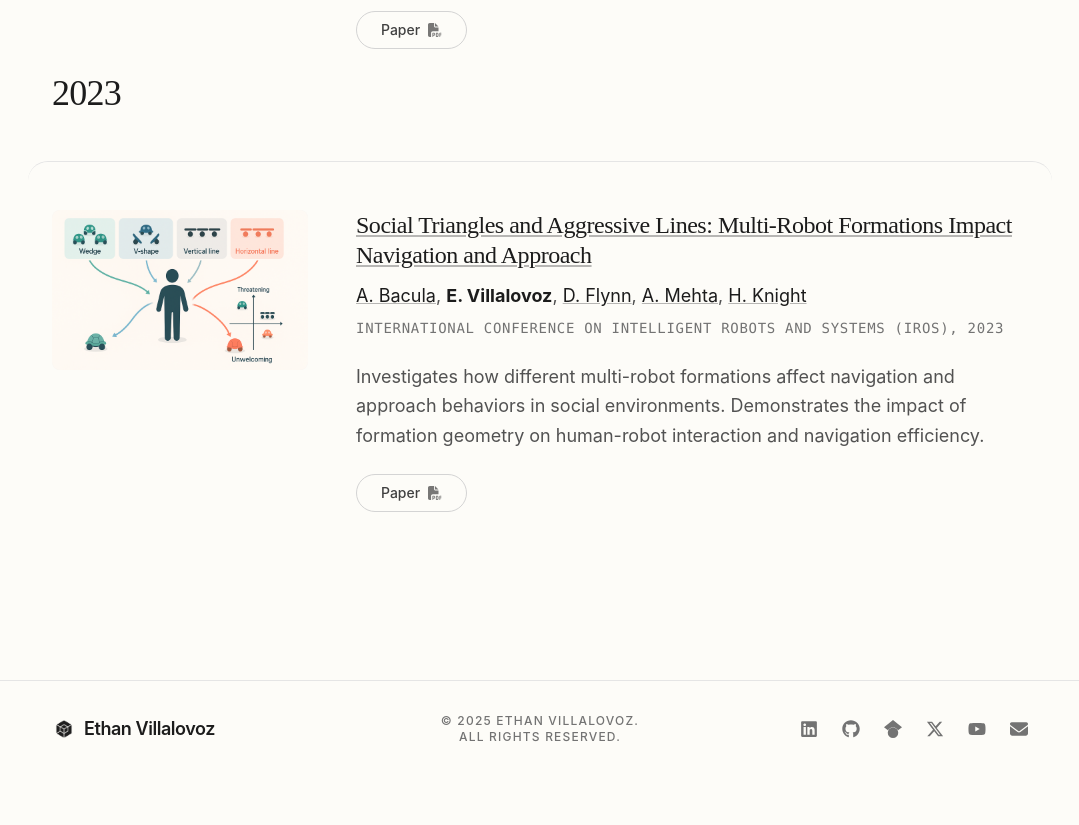
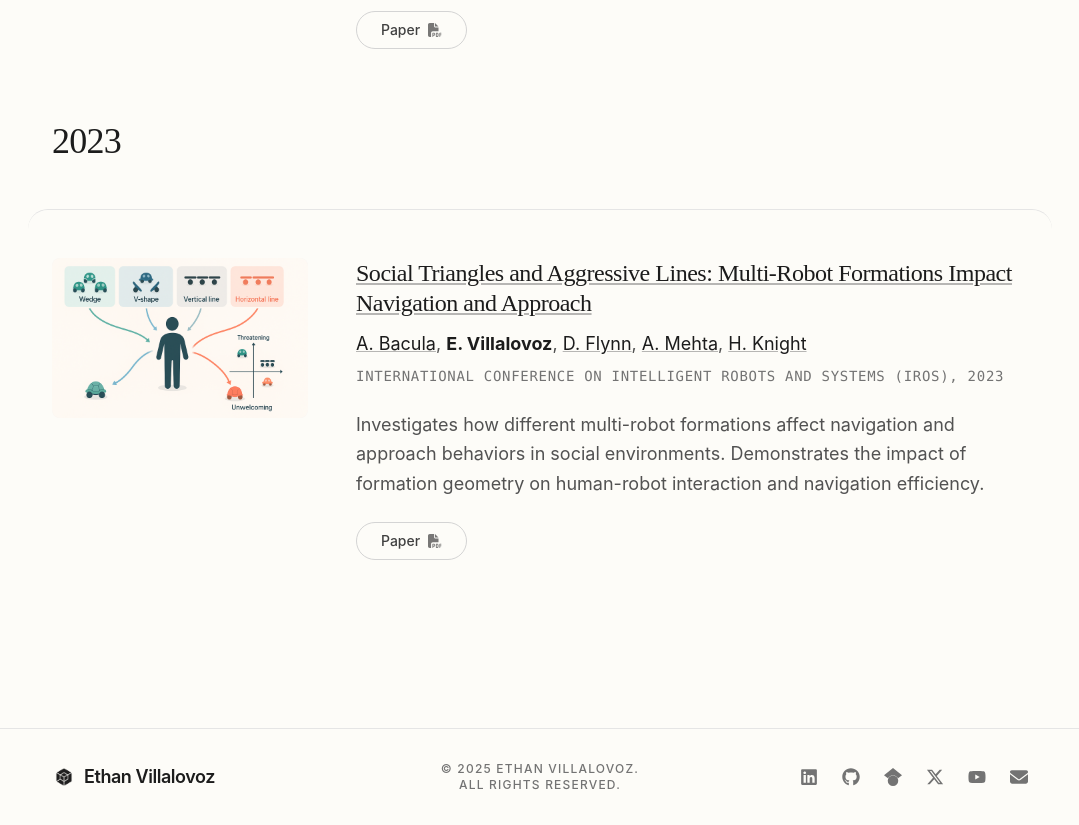
Before and after one commit to ethanvillalovoz/ethanvillalovoz.github.io, a Next.js app: page /research in a window 1280 px wide. Shown: the part 840-1665 px from the top of the page, without its empty margins (100-1179 px from the left). Before the commit the page ends 1617 px from the top, so only its background shows below. Built offline with nearby package versions, Linux system fonts and the light colour scheme.

Commit message:
Refactor ResearchPage layout by removing redundant comments and improving section organization

```diff
--- a/src/app/research/page.tsx
+++ b/src/app/research/page.tsx
@@ -148,10 +148,8 @@ export default function ResearchPage() {
 				</div>
 			</section>
 
+			{/* ------------------------------Pre-Prints-------------------------- */}
 			<section className="mb-12">
-
-				{/* ------------------------------Pre-Prints-------------------------- */}
-
 				<div className="flex flex-col md:flex-row md:items-end justify-between mb-12 gap-4">
 					<h2 className="text-4xl font-serif text-primary dark:text-white">Pre-Prints</h2>
 				</div>
@@ -279,9 +277,10 @@ export default function ResearchPage() {
 						</article>
 					))}
 				</div>
+			</section>
 
-				{/* ------------------------------2023-------------------------- */}
-
+			{/* ------------------------------2023-------------------------- */}
+			<section className="mb-12">
 				<div className="flex flex-col md:flex-row md:items-end justify-between mb-12 gap-4">
 					<h2 className="text-4xl font-serif text-primary dark:text-white">2023</h2>
 				</div>
```
